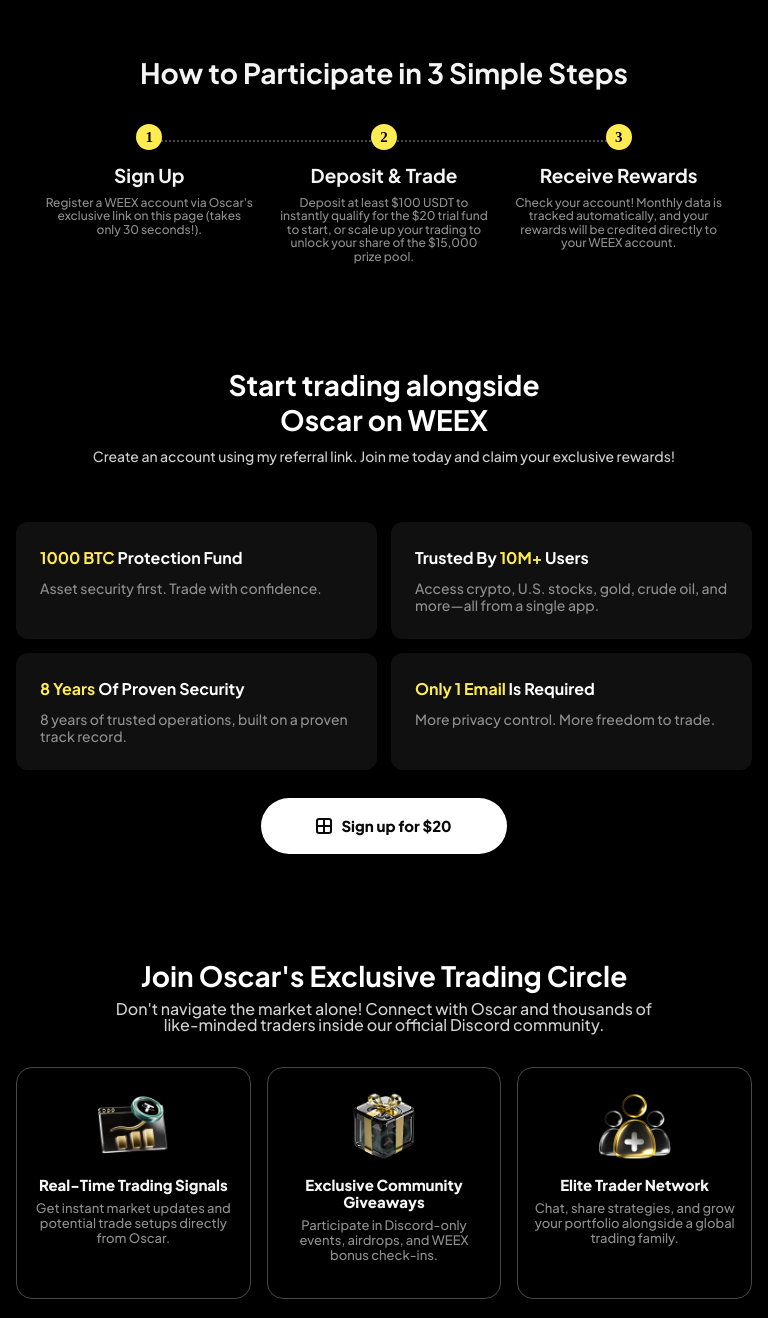
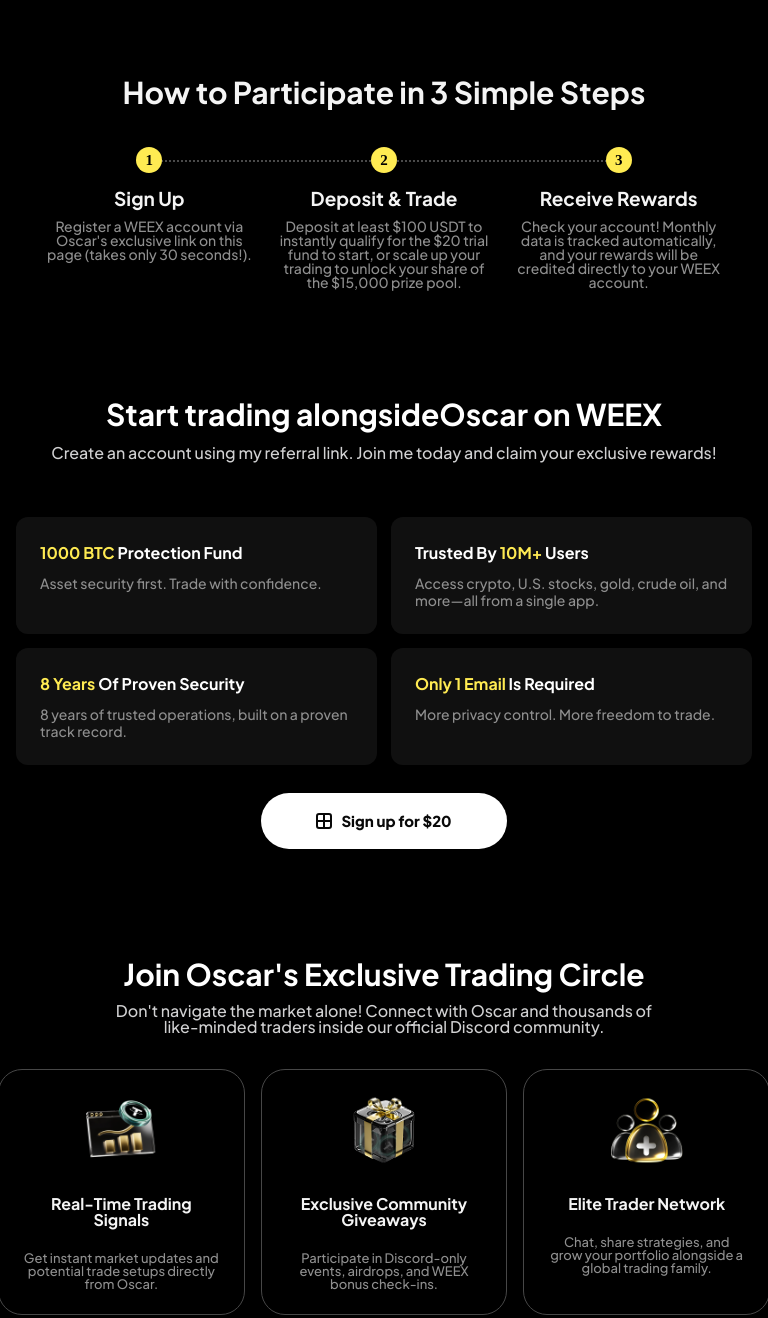
Before and after one commit to wasik23/oscar-ramos-landing, a website: page src/index.html in a window 768 px wide. Shown: the part 900-2218 px from the top of the page. Drawn offline with nearby package versions, Linux system fonts and the light colour scheme; files that its build step writes are made by us from their sources.

Commit message:
Apply tablet design refinements

```diff
--- a/src/index.html
+++ b/src/index.html
@@ -36,9 +36,9 @@
         <div class="container hero-grid">
           <div class="hero-copy">
             <h1>
-              Claim Your Exclusive XRP <br class="mobile-break" />Airdrop & Unlock Up to
+              Claim Your Exclusive <br class="tablet-break" />XRP <br class="mobile-break" />Airdrop & Unlock <br class="tablet-break" />Up to
               <br class="mobile-break" />
-              <strong>$15,000 USDT</strong> in Rewards!
+              <strong>$15,000 USDT</strong><br class="tablet-break" /> in Rewards!
             </h1>
             <p class="hero-subtitle">20% Trial fund/No KYC/Double Rewards</p>
 
@@ -158,7 +158,7 @@
       <section class="section signup-section" aria-labelledby="signup-title">
         <div class="container signup-grid">
           <div class="signup-copy">
-            <h2 id="signup-title">Start trading alongside<br />Oscar on WEEX</h2>
+            <h2 id="signup-title">Start trading alongside<br class="mobile-break" />Oscar on WEEX</h2>
             <p>Create an account using my referral link. Join me today and claim your exclusive rewards!</p>
             <button class="btn btn-light" type="button" data-redirect="weex">
               <span class="gift-icon" aria-hidden="true"></span>
--- a/src/less/main.less
+++ b/src/less/main.less
@@ -271,7 +271,8 @@
   letter-spacing: 0;
 }
 
-.mobile-break {
+.mobile-break,
+.tablet-break {
   display: none;
 }
 
--- a/src/less/responsive.less
+++ b/src/less/responsive.less
@@ -94,17 +94,30 @@
   .hero-copy {
     h1 {
       max-width: 380px;
-      font-size: 31px;
-      line-height: 1.22;
+      font-family: @font;
+      font-size: 36px;
+      font-weight: 700;
+      font-style: normal;
+      line-height: 1.2;
+      letter-spacing: 0;
 
       strong {
-        font-size: 31px;
+        font-family: @font;
+        font-size: 36px;
+        font-weight: 700;
+        font-style: normal;
+        line-height: 1.2;
+        letter-spacing: 0;
       }
     }
   }
 
+  .tablet-break {
+    display: block;
+  }
+
   .hero-subtitle {
-    margin: 14px 0 22px;
+    margin: 16px 0 24px;
     font-size: 15px;
   }
 
@@ -175,8 +188,12 @@
   #steps-title,
   #community-title,
   .signup-copy h2 {
-    font-size: 28px;
-    line-height: 1.25;
+    font-family: @font;
+    font-size: 30px;
+    font-weight: 700;
+    font-style: normal;
+    line-height: 1.4;
+    letter-spacing: 0;
   }
 
   .reward-grid {
@@ -188,6 +205,10 @@
     max-width: 680px;
     gap: 24px;
 
+    &::before {
+      top: 13px;
+    }
+
     h3 {
       margin-top: 14px;
       font-size: 19px;
@@ -196,8 +217,13 @@
 
     p {
       max-width: 210px;
-      font-size: 12px;
-      line-height: 1.12;
+      font-family: @font;
+      font-size: 14px;
+      font-weight: 400;
+      font-style: normal;
+      line-height: 1;
+      letter-spacing: 0;
+      text-align: center;
     }
   }
 
@@ -227,8 +253,12 @@
       margin-top: 10px;
       margin-bottom: 28px;
       color: #d1d1d2;
-      font-size: 14px;
-      line-height: 1.35;
+      font-family: @font;
+      font-size: 16px;
+      font-weight: 400;
+      font-style: normal;
+      line-height: 1;
+      letter-spacing: 0;
     }
 
     .btn {
@@ -261,24 +291,37 @@
   }
 
   .community-grid {
-    grid-template-columns: repeat(3, minmax(0, 1fr));
+    grid-template-columns: repeat(3, 246.66665649414062px);
     gap: 16px;
+    justify-content: center;
 
     article {
-      width: 100%;
-      height: 232px;
-      padding: 22px 16px;
-      border-radius: 16px;
+      width: 246.66665649414062px;
+      height: 246px;
+      gap: 16px;
+      padding: 24px;
+      border-width: 1px;
+      border-radius: 24px;
+      opacity: 1;
     }
 
     h3 {
-      font-size: 15px;
-      line-height: 1.15;
+      font-family: @font;
+      font-size: 16px;
+      font-weight: 700;
+      font-style: normal;
+      line-height: 1;
+      letter-spacing: 0;
+      text-align: center;
     }
 
     p {
+      font-family: @font;
       font-size: 13px;
-      line-height: 1.15;
+      font-weight: 400;
+      font-style: normal;
+      line-height: 1;
+      letter-spacing: 0;
     }
   }
 
```
